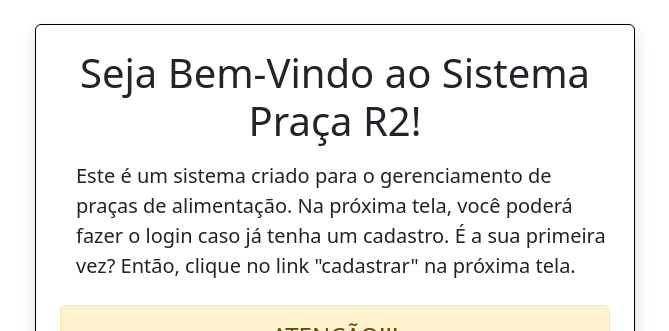
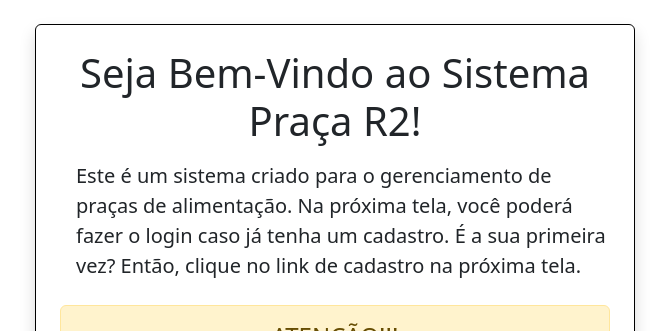
Before and after one commit to tiagolimar/pracar2, a Next.js app: page / in a window 1280 px wide. Shown: the top 331 px of the page, without its empty margins (305-974 px from the left). Built offline with nearby package versions, Linux system fonts and the light colour scheme; no server answers.

Commit message:
fix error

```diff
--- a/src/app/page.js
+++ b/src/app/page.js
@@ -11,7 +11,7 @@ export default function Home() {
         <p className="text-start fs-5 ms-3">
             Este é um sistema criado para o gerenciamento de praças de alimentação.
             Na próxima tela, você poderá fazer o login caso já tenha um cadastro.
-            É a sua primeira vez? Então, clique no link "cadastrar" na próxima tela.
+            É a sua primeira vez? Então, clique no link de cadastro na próxima tela.
         </p>
         <div className="alert alert-warning" role="alert">
             <h4 className="alert-heading">ATENÇÃO!!!</h4>
```
